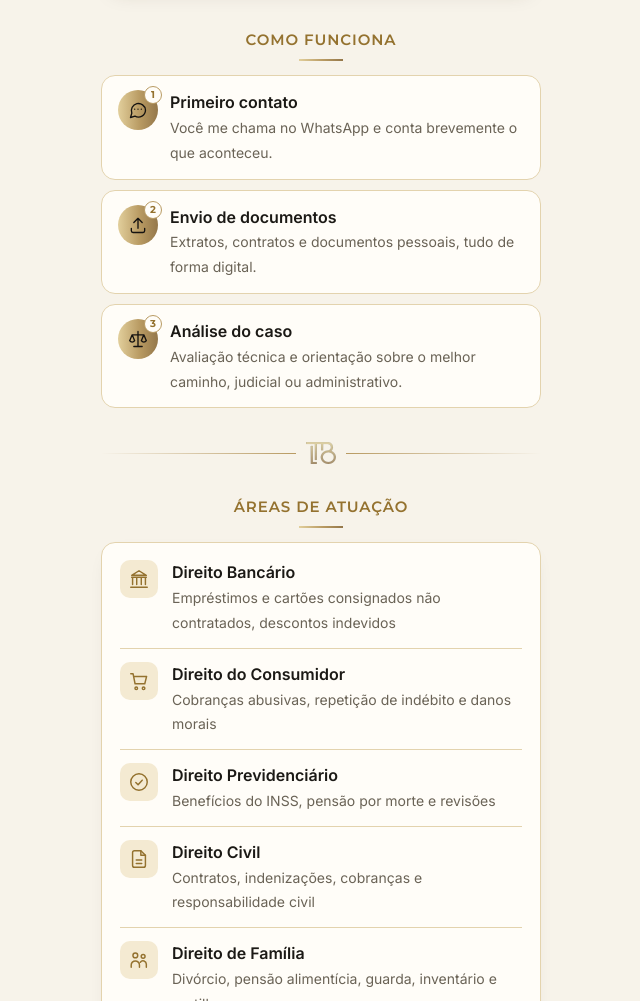
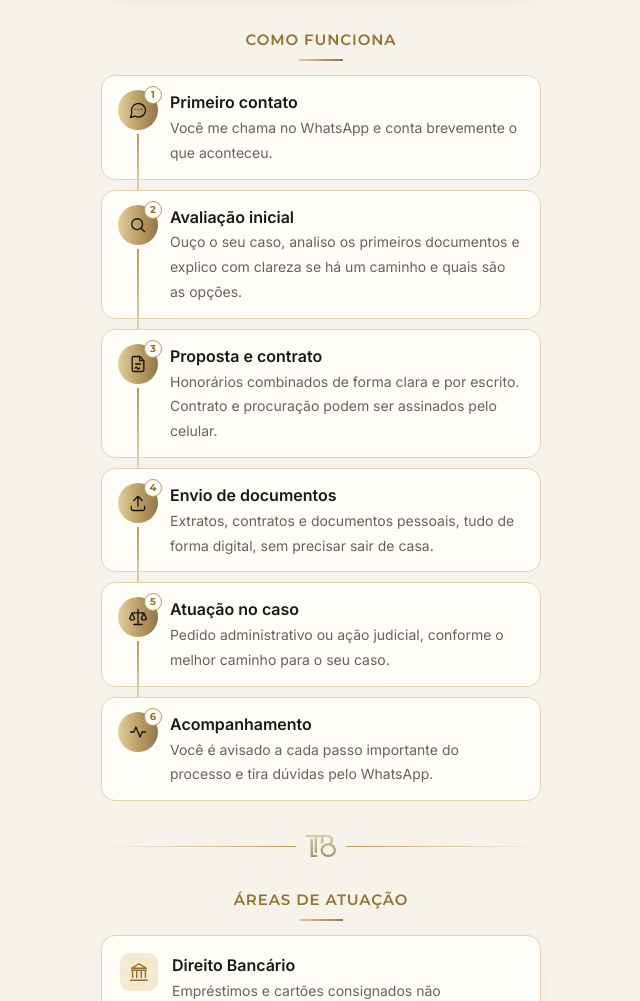
Before and after one commit to thiagobarretoconsultoriaadv-droid/pagina-thiago-barreto, a plain HTML site: page index.html in a window 1280 px wide. Shown: the part 4788-5789 px from the top of the page, without its empty margins (319-959 px from the left). Drawn offline with nearby package versions, Linux system fonts and the light colour scheme.

Commit message:
Como funciona em 6 etapas, com linha de ligação
Co-Authored-By: Claude Opus 5.5 <noreply@anthropic.com>
Claude-Session: https://claude.ai/code/session_011iCcgfyM5SnFDP5Poi8jR6

```diff
--- a/index.html
+++ b/index.html
@@ -146,6 +146,8 @@ details p{margin:0 0 14px;font-size:15px;color:var(--soft)}
 .ir p{margin:0}.ir p b{display:block;font-weight:600;margin-bottom:4px}.ir p span{font-size:14px;color:var(--soft)}
 .areas .ir .ic{width:38px;height:38px;padding:8px;border-radius:10px;background:#f4ead2;margin-top:0}
 .rights .ir .ic{width:40px;height:40px;padding:9px;border-radius:50%;background:#f4ead2;margin-top:0}
+.steps li{position:relative}
+.steps li:not(:last-child)::after{content:"";position:absolute;left:35px;top:58px;bottom:-12px;width:2px;background:linear-gradient(var(--gold2),var(--line));z-index:1}
 .steps i{position:relative}.steps i .ic2{width:20px;height:20px;margin:10px;color:#141210}
 .steps i em{position:absolute;right:-4px;top:-4px;width:18px;height:18px;border-radius:50%;background:var(--card);border:1px solid var(--gold2);font:700 10px/16px Montserrat,sans-serif;font-style:normal;color:var(--gold)}
 .paper{position:relative}.paper .inf{position:absolute;right:16px;top:14px;width:64px;height:32px}
@@ -323,8 +325,11 @@ footer{margin-top:34px;font-size:12px;color:var(--soft);line-height:1.6}
     <h2 id="t-como">COMO FUNCIONA</h2>
     <ol class="steps">
       <li><i><svg class="ic2" viewBox="0 0 24 24" fill="none" stroke="currentColor" stroke-width="1.6" stroke-linecap="round" stroke-linejoin="round" aria-hidden="true"><path d="M21 12a8.5 8.5 0 0 1-12.6 7.4L3 21l1.6-5.2A8.5 8.5 0 1 1 21 12Z"/><path d="M8 11h.01M12 11h.01M16 11h.01"/></svg><em>1</em></i><div><b>Primeiro contato</b><span>Você me chama no WhatsApp e conta brevemente o que aconteceu.</span></div></li>
-      <li><i><svg class="ic2" viewBox="0 0 24 24" fill="none" stroke="currentColor" stroke-width="1.6" stroke-linecap="round" stroke-linejoin="round" aria-hidden="true"><path d="M12 16V4M7 9l5-5 5 5"/><path d="M4 16v3a2 2 0 0 0 2 2h12a2 2 0 0 0 2-2v-3"/></svg><em>2</em></i><div><b>Envio de documentos</b><span>Extratos, contratos e documentos pessoais, tudo de forma digital.</span></div></li>
-      <li><i><svg class="ic2" viewBox="0 0 24 24" fill="none" stroke="currentColor" stroke-width="1.6" stroke-linecap="round" stroke-linejoin="round" aria-hidden="true"><path d="M12 3v18M7 21h10M5 7h14M5 7l-3 7a3.5 3.5 0 0 0 6 0L5 7ZM19 7l-3 7a3.5 3.5 0 0 0 6 0l-3-7Z"/></svg><em>3</em></i><div><b>Análise do caso</b><span>Avaliação técnica e orientação sobre o melhor caminho, judicial ou administrativo.</span></div></li>
+      <li><i><svg class="ic2" viewBox="0 0 24 24" fill="none" stroke="currentColor" stroke-width="1.6" stroke-linecap="round" stroke-linejoin="round" aria-hidden="true"><circle cx="11" cy="11" r="6.5"/><path d="m20 20-4.2-4.2"/></svg><em>2</em></i><div><b>Avaliação inicial</b><span>Ouço o seu caso, analiso os primeiros documentos e explico com clareza se há um caminho e quais são as opções.</span></div></li>
+      <li><i><svg class="ic2" viewBox="0 0 24 24" fill="none" stroke="currentColor" stroke-width="1.6" stroke-linecap="round" stroke-linejoin="round" aria-hidden="true"><path d="M14 3H7a2 2 0 0 0-2 2v14a2 2 0 0 0 2 2h10a2 2 0 0 0 2-2V8l-5-5Z"/><path d="M14 3v5h5M8.5 17c1.2-1.5 2-1.5 2.6 0s1.5 1.4 2.6-.2M9 12h6"/></svg><em>3</em></i><div><b>Proposta e contrato</b><span>Honorários combinados de forma clara e por escrito. Contrato e procuração podem ser assinados pelo celular.</span></div></li>
+      <li><i><svg class="ic2" viewBox="0 0 24 24" fill="none" stroke="currentColor" stroke-width="1.6" stroke-linecap="round" stroke-linejoin="round" aria-hidden="true"><path d="M12 16V4M7 9l5-5 5 5"/><path d="M4 16v3a2 2 0 0 0 2 2h12a2 2 0 0 0 2-2v-3"/></svg><em>4</em></i><div><b>Envio de documentos</b><span>Extratos, contratos e documentos pessoais, tudo de forma digital, sem precisar sair de casa.</span></div></li>
+      <li><i><svg class="ic2" viewBox="0 0 24 24" fill="none" stroke="currentColor" stroke-width="1.6" stroke-linecap="round" stroke-linejoin="round" aria-hidden="true"><path d="M12 3v18M7 21h10M5 7h14M5 7l-3 7a3.5 3.5 0 0 0 6 0L5 7ZM19 7l-3 7a3.5 3.5 0 0 0 6 0l-3-7Z"/></svg><em>5</em></i><div><b>Atuação no caso</b><span>Pedido administrativo ou ação judicial, conforme o melhor caminho para o seu caso.</span></div></li>
+      <li><i><svg class="ic2" viewBox="0 0 24 24" fill="none" stroke="currentColor" stroke-width="1.6" stroke-linecap="round" stroke-linejoin="round" aria-hidden="true"><path d="M3 12h4l2.5-6 5 12L17 12h4"/></svg><em>6</em></i><div><b>Acompanhamento</b><span>Você é avisado a cada passo importante do processo e tira dúvidas pelo WhatsApp.</span></div></li>
     </ol>
   </section>
 
```
